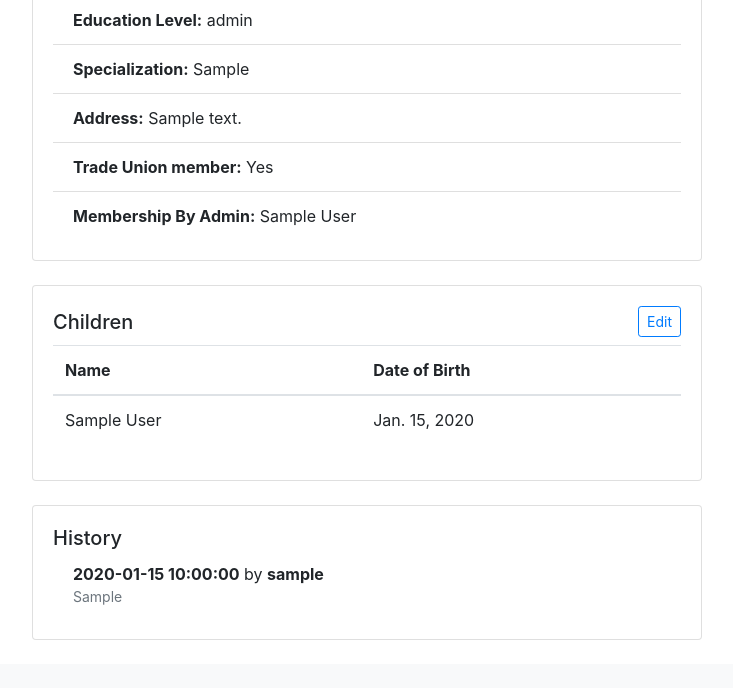
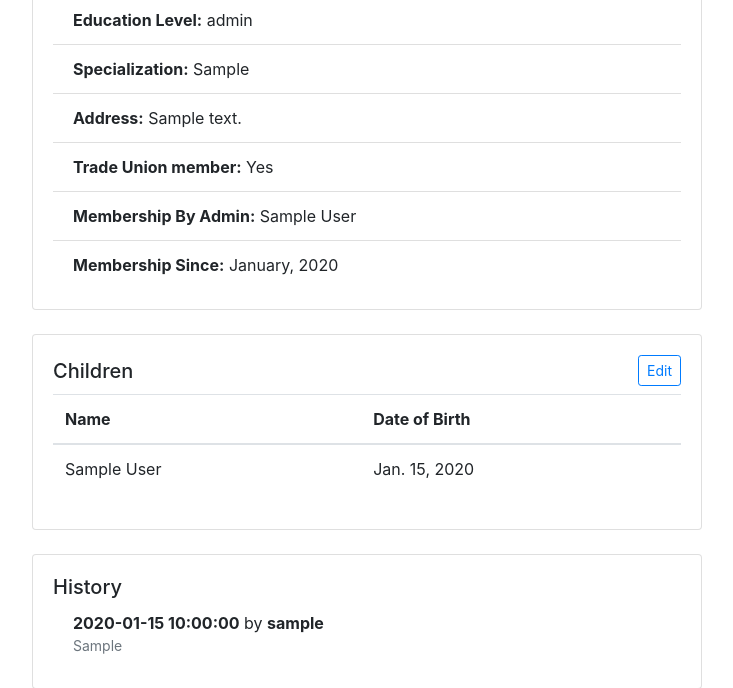
Before and after one commit to sensenhon/EndavaVNTradeUnion, a Django app: page /profile/ in a window 1280 px wide. Shown: the part 948-1636 px from the top of the page, without its empty margins (273-1006 px from the left). Before the commit the page ends 1588 px from the top, so only its background shows below. Run offline with Django 5.2, Linux system fonts and the light colour scheme; a user stored in the database is signed in; tables that the repository leaves empty hold one stand-in row (values such as "Sample post").

Commit message:
Add MembershipSince and grand Children Edit Permission for TU Committee

```diff
--- a/employee/models.py
+++ b/employee/models.py
@@ -42,6 +42,10 @@ class Employee(models.Model):
 				default_type = MembershipTypeByAdmin.objects.filter(name__iexact='No').first()
 			if default_type:
 				self.membership_type_by_admin = default_type
+		# Tự động set membership_since nếu chưa có
+		if not self.membership_since:
+			from django.utils import timezone
+			self.membership_since = timezone.now()
 		super().save(*args, **kwargs)
 
 	user = models.OneToOneField(User, on_delete=models.CASCADE, null=True, blank=True)
@@ -64,7 +68,7 @@ class Employee(models.Model):
 	address = models.CharField(max_length=200, blank=True)
 	trade_union_member = models.BooleanField(default=False)
 	membership_type_by_admin = models.ForeignKey(MembershipTypeByAdmin, on_delete=models.SET_NULL, null=True, blank=True)
-	membership_since = models.DateTimeField(auto_now_add=True, null=True)
+	membership_since = models.DateTimeField(null=True, blank=True)
 
 	def __str__(self):
 		return f"{self.person_number} - {self.full_name_en}"
--- a/employee/templates/employee/edit_children.html
+++ b/employee/templates/employee/edit_children.html
@@ -5,6 +5,9 @@
     <form method="post" action="{% url 'edit_children' %}" class="border p-4 rounded bg-light shadow">
         {% csrf_token %}
         {{ formset.management_form }}
+        {% if employee %}
+            <input type="hidden" name="id" value="{{ employee.id }}" />
+        {% endif %}
         <table class="table">
             <thead>
                 <tr>
--- a/employee/templates/employee/profile.html
+++ b/employee/templates/employee/profile.html
@@ -60,6 +60,7 @@
                 {% if is_superuser or is_committee %}
                     <li class="list-group-item"><strong>Membership By Admin:</strong> {% if membership_type_by_admin %}{{ membership_type_by_admin.name }}{% else %}{{ "" }}{% endif %}</li>
                 {% endif %}
+                <li class="list-group-item"><strong>Membership Since:</strong> {% if employee.membership_since %}{{ employee.membership_since|date:"F, Y" }}{% else %}N/A{% endif %}</li>
             </ul>
         </div>
     </div>
@@ -67,7 +68,11 @@
         <div class="card-body">
             <div class="d-flex justify-content-between align-items-center mb-2">
                 <h5 class="card-title mb-0">Children</h5>
-                <a href="{% url 'edit_children' %}" class="btn btn-outline-primary btn-sm">Edit</a>
+                {% if is_superuser or is_committee %}
+                    <a href="{% url 'edit_children' %}?id={{ employee.id }}" class="btn btn-outline-primary btn-sm">Edit</a>
+                {% else %}
+                    <a href="{% url 'edit_children' %}" class="btn btn-outline-primary btn-sm">Edit</a>
+                {% endif %}
             </div>
             {% if children and children.count > 0 %}
                 <table class="table">
@@ -104,7 +109,9 @@
                                 <div class="text-muted small">{{ line }}</div>
                             {% endfor %}
                         {% else %}
-                            <div class="text-muted small">{{ h.changes|linebreaksbr }}</div>
+                            {% for line in h.changes.splitlines %}
+                                <div class="text-muted small">{{ line }}</div>
+                            {% endfor %}
                         {% endif %}
                     </li>
                     {% endfor %}
--- a/employee/views.py
+++ b/employee/views.py
@@ -158,7 +158,12 @@ def logout_view(request):
 
 @login_required
 def edit_children(request):
-	employee = Employee.objects.get(user=request.user)
+	emp_id = request.GET.get('id') or request.POST.get('id')
+	# Luôn ưu tiên lấy employee theo id nếu có, cho mọi trường hợp
+	if emp_id:
+		employee = Employee.objects.get(id=emp_id)
+	else:
+		employee = Employee.objects.get(user=request.user)
 
 	ChildrenFormSet = inlineformset_factory(
 		Employee,
@@ -170,7 +175,12 @@ def edit_children(request):
 			'dob': forms.DateInput(attrs={'type': 'date', 'class': 'form-control', 'placeholder': 'YYYY-MM-DD'})
 		}
 	)
+
 	if request.method == 'POST':
+		# Đảm bảo luôn lấy đúng employee theo id trong POST
+		emp_id_post = request.POST.get('id')
+		if emp_id_post:
+			employee = Employee.objects.get(id=emp_id_post)
 		formset = ChildrenFormSet(request.POST, instance=employee)
 		if formset.is_valid():
 			old_children = list(employee.children.all())
@@ -194,21 +204,20 @@ def edit_children(request):
 			formset.save()
 			# Ghi lịch sử nếu có thay đổi
 			if changes:
-
 				EditHistory.objects.create(
 					employee=employee,
 					edited_by=request.user,
 					changes='; '.join(changes)
 				)
 			print("Formset valid, redirecting to profile")
-			return redirect('profile')
+			return redirect(f'/profile/?id={employee.id}')
 		else:
 			print("Formset errors:", formset.errors)
 	else:
 		formset = ChildrenFormSet(instance=employee)
 	is_superuser = request.user.is_superuser if request.user.is_authenticated else False
 	is_committee = request.user.groups.filter(name='TU committee').exists() if request.user.is_authenticated else False
-	return render(request, 'employee/edit_children.html', {'formset': formset, 'is_superuser': is_superuser, 'is_committee': is_committee})
+	return render(request, 'employee/edit_children.html', {'formset': formset, 'is_superuser': is_superuser, 'is_committee': is_committee, 'employee': employee})
 
 @login_required
 def change_password(request):
@@ -261,9 +270,9 @@ def edit_profile(request):
 			for field in ['username', 'password']:
 				if field in self.fields:
 					self.fields.pop(field)
-			# Nếu là employee tự chỉnh thì disable 3 field
-			if not (request.user.is_superuser and emp_id):
-				for field in ['full_name_en', 'full_name_vn', 'email']:
+			# Nếu là employee tự chỉnh thì disable 3 field và membership_since
+			if not (request.user.is_superuser or request.user.groups.filter(name='TU committee').exists()):
+				for field in ['full_name_en', 'full_name_vn', 'email', 'membership_since']:
 					if field in self.fields:
 						self.fields[field].disabled = True
 			# Nếu show_limited thì các trường nhạy cảm không required
@@ -281,6 +290,10 @@ def edit_profile(request):
 		if form.is_valid():
 			# Lưu dữ liệu cũ
 			old_employee = Employee.objects.get(pk=employee.pk)
+			# Nếu show_limited, preserve sensitive fields
+			if show_limited:
+				for field in sensitive_fields:
+					setattr(form.instance, field, getattr(old_employee, field))
 			updated_employee = form.save()
 			changes = []
 			field_labels = {
@@ -304,7 +317,7 @@ def edit_profile(request):
 			compare_fields = [
 				'full_name_en', 'full_name_vn', 'dob', 'gender', 'discipline', 'job_title', 'floor',
 				'working_type', 'identity_number', 'native_place', 'ethnicity', 'religion',
-				'education_level', 'specialization', 'address', 'trade_union_member'
+				'education_level', 'specialization', 'address', 'trade_union_member', 'membership_since'
 			]
 			for field in compare_fields:
 				old_val = getattr(old_employee, field)
@@ -318,8 +331,19 @@ def edit_profile(request):
 				if field == 'trade_union_member':
 					old_val = 'Yes' if old_val else 'No'
 					new_val = 'Yes' if new_val else 'No'
+				# Format Membership Since
+				if field == 'membership_since':
+					import datetime
+					def format_dt(dt):
+						if isinstance(dt, datetime.datetime):
+							return dt.strftime('%B, %Y')
+						return str(dt) if dt else ''
+					old_val = format_dt(old_val)
+					new_val = format_dt(new_val)
 				if old_val != new_val:
 					label = field_labels.get(field, field)
+					if field == 'membership_since':
+						label = 'Membership Since'
 					changes.append(f"{label}: '{old_val}' → '{new_val}'")
 			if changes:
 				changes_str = '; '.join(changes)
```
Also changed, not shown: employee/forms.py (+8 -3 lines).
